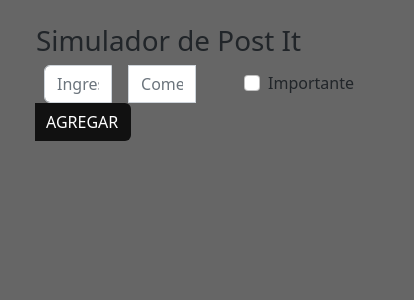
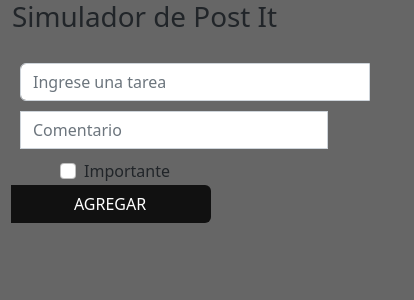
Before and after one commit to JosePenailillo/postit_ev4_jose_penailillo, a React (Create React App) app: page / in a window 390 px wide. Shown: the top 300 px of the page, 414 px wide, since content can reach past the window. Built offline with nearby package versions, Linux system fonts and the light colour scheme.

Commit message:
cambios en responsividad

```diff
--- a/public/index.html
+++ b/public/index.html
@@ -6,6 +6,9 @@
     <link rel="icon" href="%PUBLIC_URL%/favicon.ico" />
     <meta name="viewport" content="width=device-width, initial-scale=1" />
     <meta name="theme-color" content="#000000" />
+    <link rel="preconnect" href="https://fonts.googleapis.com">
+    <link rel="preconnect" href="https://fonts.gstatic.com" crossorigin>
+    <link href="https://fonts.googleapis.com/css2?family=Reenie+Beanie&display=swap" rel="stylesheet">
     <link href="https://cdn.jsdelivr.net/npm/bootstrap@5.2.0-beta1/dist/css/bootstrap.min.css" rel="stylesheet" integrity="sha384-0evHe/X+R7YkIZDRvuzKMRqM+OrBnVFBL6DOitfPri4tjfHxaWutUpFmBp4vmVor" crossorigin="anonymous">
     <meta name="description" content="Web site created using create-react-app" />
     <link rel="apple-touch-icon" href="%PUBLIC_URL%/logo192.png" />
@@ -13,7 +16,7 @@
     <title>PostIt app</title>
 </head>
 
-<body class="container m-4">
+<body class="container">
     <noscript>You need to enable JavaScript to run this app.</noscript>
     <div id="root"></div>
 
--- a/src/components/style.css
+++ b/src/components/style.css
@@ -11,25 +11,30 @@
 
 .btn-agregar {
     background-color: var(--colorGrisOscuro);
+    width: 200px;
     text-transform: uppercase;
 }
 
 .input-group {
+    margin-top: 30px;
     display: flex;
     align-items: center;
 }
 #tarea {
-    width: 40px;
-    margin-right: 10px;
+    width: 100px;
+    margin-bottom: 10px;
+    margin-right: 30px;
 }
 #comentario {
-    width: 40px;
+    width: 200px;
+    margin-right: 50px;
+    margin-bottom: 10px;
 }
 
 .checkmark {
     height: 25px;
     width: 25px;
-    margin: auto;
+    margin-right: 200px;
     text-align: center;
 }
 
@@ -54,7 +59,7 @@
 
 ul {
     overflow: hidden;
-    padding: 1em;
+    padding: 4em;
 }
 
 ul li a {
```
